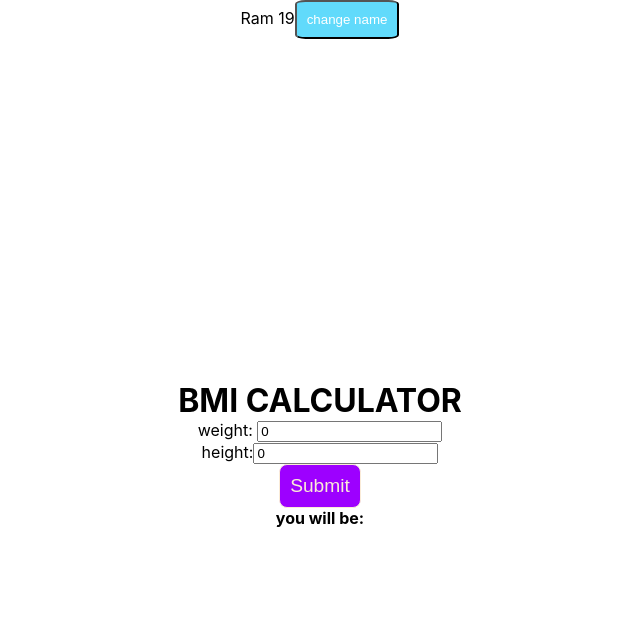
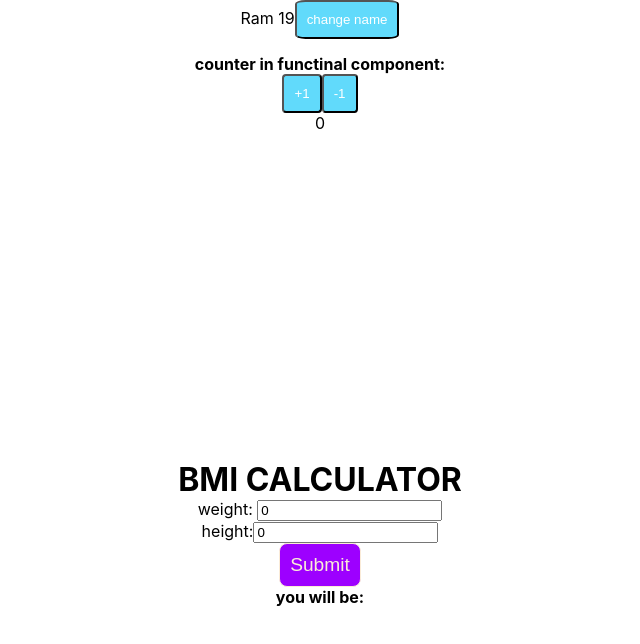
Before and after one commit to dhanyaki/react-training, a React (Create React App) app: page / in a window 1280 px wide. Shown: the top 644 px of the page, without its empty margins (320-960 px from the left). Built offline with nearby package versions, Linux system fonts and the light colour scheme.

Commit message:
useState batch update

```diff
--- a/src/App.js
+++ b/src/App.js
@@ -74,10 +74,10 @@ class App extends React.Component {
         </button> */}
                 <div className="counter">
                     {/* <h4>couter in class component: </h4>
-          <Counter />
+          <Counter /> */}
           <h4>counter in functinal component: </h4>
           <BasicFun />
-          <h4>props example:</h4>
+          {/*<h4>props example:</h4>
           <Props {...{ name: "samba", age: "25", gender: "male" }} />
           <h4>display example:</h4>
           <Display />
--- a/src/BasicFun.js
+++ b/src/BasicFun.js
@@ -3,11 +3,12 @@ import React, { useState } from "react";
 export default function BasicFun() {
   const [counter, setCounter] = useState(0);
   const increment = () => {
+    //9+1 > 10
     if (counter + 1 > 10) {
       setCounter(1);
     } else {
-      setCounter(counter + 1);
-      setCounter(counter + 1);
+      setCounter((prevCounter) => prevCounter+1); // 9+1 = 10
+      setCounter((prevCounter) => prevCounter+1); // 10+1 = 11
     }
   };
   const decrement = () => {
```
